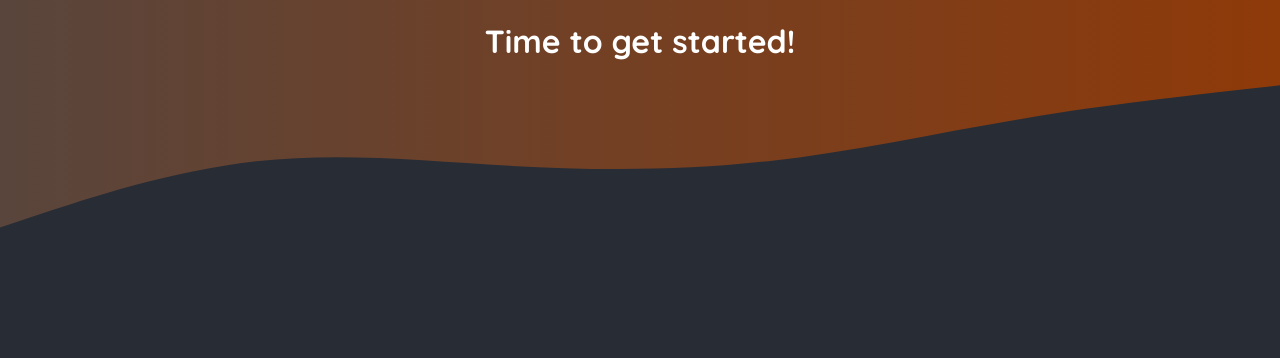
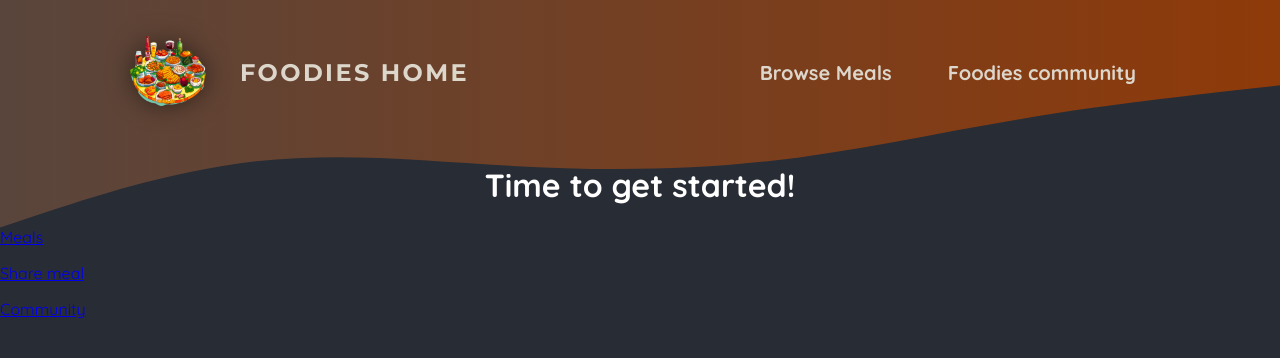
Before and after one commit to catalinst/foodies, a Next.js app: page / in a window 1280 px wide. Shown: the top 358 px of the page. Built offline with nearby package versions, Linux system fonts and the light colour scheme.

Commit message:
add header and navigation, add basic pages

```diff
--- a/app/layout.js
+++ b/app/layout.js
@@ -1,4 +1,5 @@
 import './globals.css';
+import Header from '@/components/Header'
 
 export const metadata = {
   title: 'NextLevel Food',
@@ -29,7 +30,7 @@
             ></path>
           </svg>
         </div>
-
+        <Header />
         {children}
       </body>
     </html>
--- a/app/page.js
+++ b/app/page.js
@@ -1,9 +1,14 @@
+import Link from 'next/link'
+
 export default function Home() {
   return (
     <main>
       <h1 style={{ color: 'white', textAlign: 'center' }}>
         Time to get started!
       </h1>
+      <p><Link href="/meals">Meals</Link></p>
+      <p><Link href="/meals/share">Share meal</Link></p>
+      <p><Link href="/community">Community</Link></p>
     </main>
-  );
+  )
 }
--- /dev/null
+++ b/components/Header.js
@@ -0,0 +1,26 @@
+import Link from 'next/link'
+import Image from 'next/image'
+
+import logoImg from '@/assets/logo.png'
+import classes from './Header.module.css'
+
+export default function Header() {
+  return (
+    <header className={classes.header}>
+      <Link className={classes.logo} href="/">
+        <Image src={logoImg} alt="A plate with food on it" priority />
+        Foodies Home
+      </Link>
+      <nav className={classes.nav}>
+        <ul>
+          <li>
+            <Link href="/meals">Browse Meals</Link>
+          </li>
+          <li>
+            <Link href="/community">Foodies community</Link>
+          </li>
+        </ul>
+      </nav>
+    </header>
+  )
+}
--- /dev/null
+++ b/components/Header.module.css
@@ -0,0 +1,65 @@
+.header {
+  display: flex;
+  justify-content: space-between;
+  align-items: center;
+  padding: 2rem 1rem;
+}
+
+@media (min-width: 768px) {
+  .header {
+    padding: 2rem 10%;
+  }
+}
+
+.nav ul {
+  list-style: none;
+  margin: 0;
+  padding: 0;
+  display: flex;
+  gap: 1.5rem;
+  /* font-family: 'Montserrat', sans-serif; */
+  font-size: 1.25rem;
+}
+
+.nav a {
+  text-decoration: none;
+  color: #ddd6cb;
+  font-weight: bold;
+  padding: 0.5rem 1rem;
+  border-radius: 0.5rem;
+}
+
+.nav a:hover,
+.nav a:active {
+  background: linear-gradient(90deg, #ff8a05, #f9b331);
+  -webkit-background-clip: text;
+  -webkit-text-fill-color: transparent;
+  text-shadow: 0 0 18px rgba(248, 190, 42, 0.8);
+}
+
+.active {
+  background: linear-gradient(90deg, #ff8a05, #f9b331);
+  -webkit-background-clip: text;
+  -webkit-text-fill-color: transparent;
+}
+
+.logo {
+  display: flex;
+  align-items: center;
+  justify-content: center;
+  gap: 2rem;
+  text-decoration: none;
+  color: #ddd6cb;
+  font-weight: bold;
+  font-family: 'Montserrat', sans-serif;
+  letter-spacing: 0.15rem;
+  text-transform: uppercase;
+  font-size: 1.5rem;
+}
+
+.logo img {
+  width: 5rem;
+  height: 5rem;
+  object-fit: contain;
+  filter: drop-shadow(0 0 0.75rem rgba(0, 0, 0, 0.5));
+}
```
Also changed, not shown: app/community/page.js (added, +7 -0 lines), app/meals/[meal]/page.js (added, +7 -0 lines), app/meals/page.js (added, +7 -0 lines), app/meals/share/page.js (added, +7 -0 lines).
